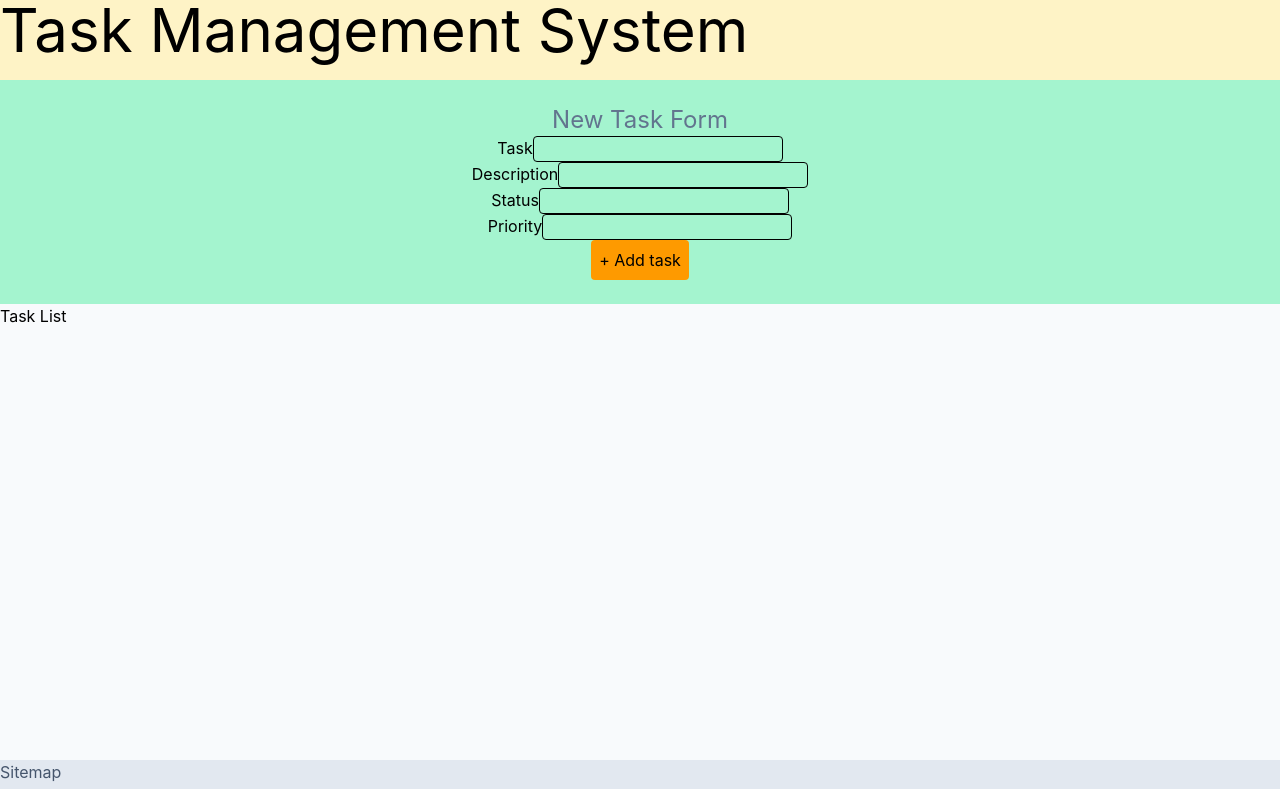
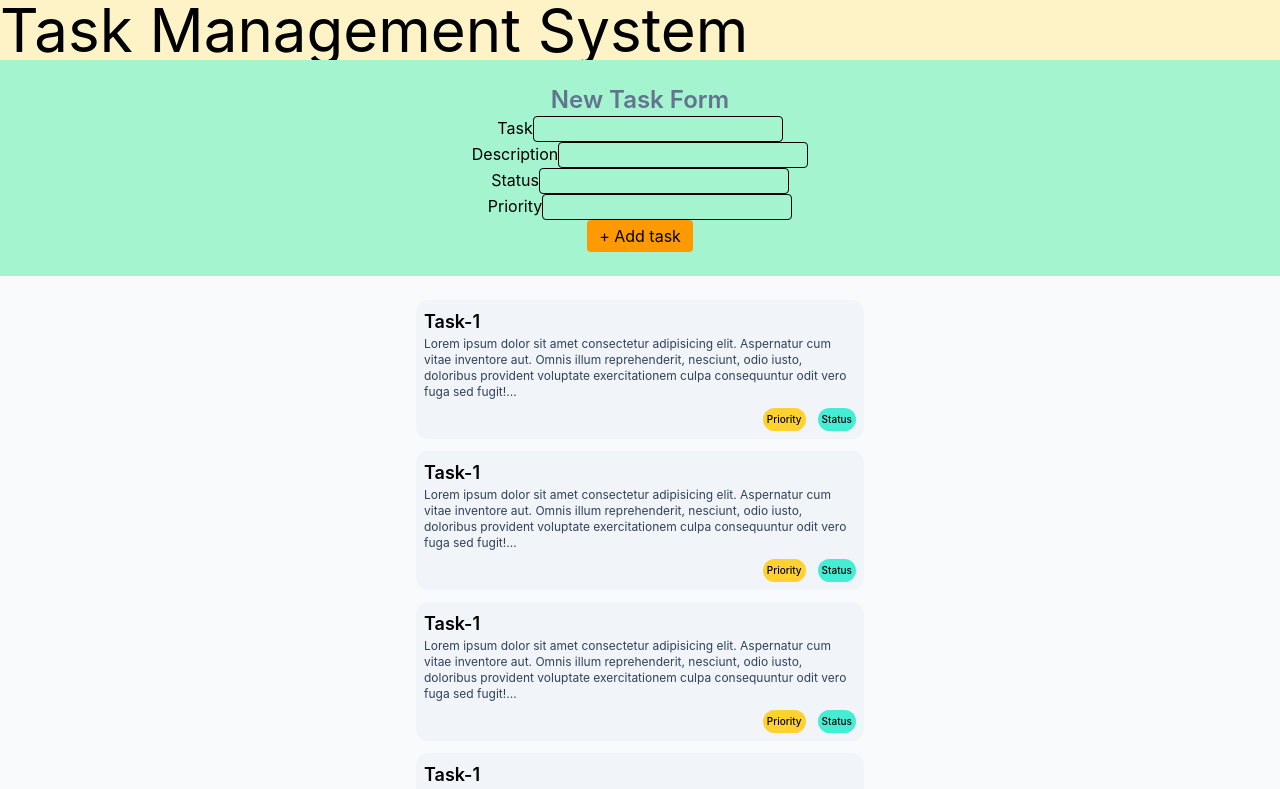
Before and after one commit to Kh-Tanjim-Ashraf/React-Defined, a React (Vite) app in the folder 6-task-manager/: page / in a window 1280 px wide. Shown: the top 789 px of the page. Built offline with nearby package versions, Linux system fonts and the light colour scheme.

Commit message:
F6: Re-structured the `TaskList` & `TaskForm` components by placing them into the sub-folders; Implemented the draft laytout for `TaskList`; Refactored the draft layout previously created for `TaskForm`; Seed some static data for visualization

```diff
--- a/6-task-manager/src/App.jsx
+++ b/6-task-manager/src/App.jsx
@@ -1,5 +1,5 @@
-import TaskForm from "./components/TaskForm";
-import TaskList from "./components/TaskList";
+import TaskForm from "./components/task-form/TaskForm";
+import TaskList from "./components/task-list/TaskList";
 
 function App() {
   return (
@@ -7,12 +7,12 @@ function App() {
       <header className="h-20 bg-amber-100">
         <h1 className="text-6xl">Task Management System</h1>
       </header>
-      <main className="flex-1">
+      <main className="flex-1 flex flex-col">
         <TaskForm />
-        <TaskList />
+        <TaskList className="grow" />
       </main>
       <footer className="bg-slate-200 h-10">
-        <p className="text-slate-600">Sitemap</p>
+        <p className="text-slate-600 text-center">Sitemap</p>
       </footer>
     </div>
   );
--- a/6-task-manager/src/components/TaskList.jsx
+++ /dev/null
@@ -1,9 +0,0 @@
-function TaskList() {
-  return (
-    <>
-      <h1>Task List</h1>
-    </>
-  );
-}
-
-export default TaskList;
--- a/6-task-manager/src/components/TaskForm.jsx
+++ b/6-task-manager/src/components/task-form/TaskForm.jsx
@@ -1,6 +1,6 @@
 import { useState } from "react";
 
-function TaskForm() {
+export default function TaskForm() {
   const [title, setTitle] = useState("");
   const [description, setDescription] = useState("");
   const [status, setStatus] = useState("");
@@ -8,7 +8,9 @@ function TaskForm() {
 
   return (
     <form action="" className="bg-emerald-200 py-6 flex flex-col">
-      <h2 className="text-2xl text-slate-500 text-center">New Task Form</h2>
+      <h2 className="text-2xl font-semibold text-slate-500 text-center">
+        New Task Form
+      </h2>
       <div className="form-group flex justify-center">
         <label htmlFor="task">Task</label>
         <input
@@ -54,12 +56,10 @@ function TaskForm() {
         />
       </div>
       <div className="form-group flex justify-center">
-        <button type="submit" className="bg-amber-500 rounded p-2">
+        <button type="submit" className="bg-amber-500 rounded py-1 px-3">
           + Add task
         </button>
       </div>
     </form>
   );
 }
-
-export default TaskForm;
--- /dev/null
+++ b/6-task-manager/src/components/task-list/TaskCard.jsx
@@ -0,0 +1,21 @@
+export default function TaskCard({ key }) {
+  return (
+    <div id={key} className="mx-auto bg-slate-100 p-2 rounded-xl max-w-md">
+      <h3 className="text-lg font-semibold">Task-1</h3>
+      <p className="text-xs text-slate-700">
+        Lorem ipsum dolor sit amet consectetur adipisicing elit. Aspernatur cum
+        vitae inventore aut. Omnis illum reprehenderit, nesciunt, odio iusto,
+        doloribus provident voluptate exercitationem culpa consequuntur odit
+        vero fuga sed fugit!...
+      </p>
+      <div className="flex mt-2 gap-3 justify-end">
+        <span className="text-[10px] font-medium bg-amber-300 p-1 rounded-full">
+          Priority
+        </span>
+        <span className="text-[10px] font-medium bg-teal-300 p-1 rounded-full">
+          Status
+        </span>
+      </div>
+    </div>
+  );
+}
--- /dev/null
+++ b/6-task-manager/src/components/task-list/TaskList.jsx
@@ -0,0 +1,18 @@
+import TaskCard from "./TaskCard";
+
+export default function TaskList({ className }) {
+  return (
+    <div className={`py-6 flex flex-col ${className} gap-3`}>
+      {/* Task cards */}
+      {(() => {
+        const taskCardArr = [];
+
+        for (let i = 0; i < 5; i++) {
+          taskCardArr.push(<TaskCard key={i} />);
+        }
+
+        return taskCardArr;
+      })()}
+    </div>
+  );
+}
```
